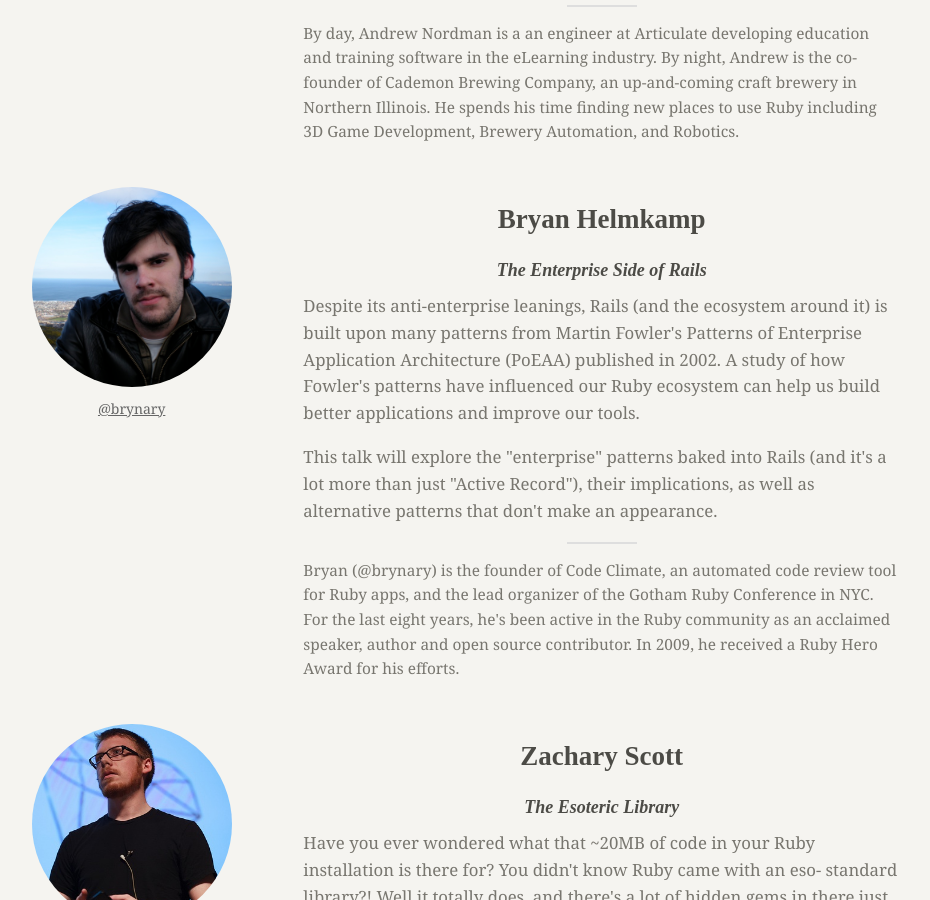
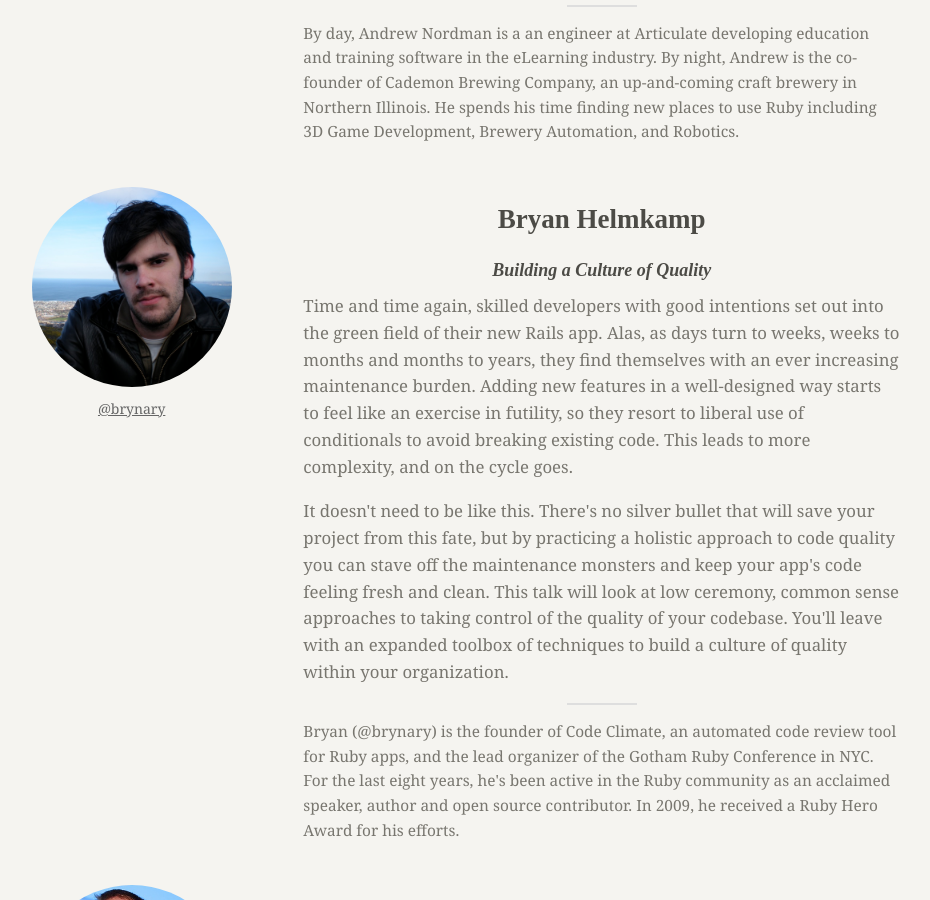
Before and after one commit to burlingtonruby/buruco2013, a Jekyll site: the page built from speakers.html, in a window 1280 px wide and 900 px high, scrolled down 5921 px. Shown: the whole window, without its empty margins (195-1125 px from the left). Built offline with Jekyll 4.4.1, drawn with Linux system fonts in a browser that asks for light colours; nearby versions of some CDN libraries; some of the changed text lies outside the part shown.

Commit message:
update bryan's talk

```diff
--- a/index.html
+++ b/index.html
@@ -108,7 +108,7 @@ text-align:left;" ></div>
           <div class="speaker-frame"><img src="images/speakers/bryan.jpg"
             alt="Bryan Helmkamp"></div>
           <p>Bryan Helmkamp</p>
-          <p><em><a href="/speakers.html#bryan">The Enterprise Side of Rails</a></em></p>
+          <p><em><a href="/speakers.html#bryan">Building a Culture of Quality</a></em></p>
         </div>
         <div class="four columns speaker">
           <div class="speaker-frame"><img src="images/speakers/zachary.jpg"
--- a/speakers.html
+++ b/speakers.html
@@ -74,7 +74,7 @@ meta_keywords: burlington, ruby, conference, vermont, rails, ruby on rails, spea
         <tr>
           <td>2:00pm - 2:30pm</td>
           <td><strong>Brian Cardarella</strong><br><a href='#brian'>Real-Time Rails</a></td>
-          <td><strong>Bryan Helmkamp</strong><br><a href='#bryan'>The Enterprise Side of Rails</a></td>
+          <td><strong>Bryan Helmkamp</strong><br><a href='#bryan'>Building a Culture of Quality</a></td>
         </tr>
         <tr>
           <td>3:00pm - 3:30pm</td>
@@ -268,16 +268,22 @@ meta_keywords: burlington, ruby, conference, vermont, rails, ruby on rails, spea
         </div>
         <div class="eight columns">
           <h3>Bryan Helmkamp</h3><br />
-          <h4><em>The Enterprise Side of Rails</em></h4>
-          <p>Despite its anti-enterprise leanings, Rails (and the ecosystem
-          around it) is built upon many patterns from Martin Fowler's Patterns
-          of Enterprise Application Architecture (PoEAA) published in 2002. A
-          study of how Fowler's patterns have influenced our Ruby ecosystem can
-          help us build better applications and improve our tools.</p>
+          <h4><em>Building a Culture of Quality</em></h4>
+          <p>Time and time again, skilled developers with good intentions set out
+          into the green field of their new Rails app. Alas, as days turn to
+          weeks, weeks to months and months to years, they find themselves with
+          an ever increasing maintenance burden. Adding new features in a
+          well-designed way starts to feel like an exercise in futility, so they
+          resort to liberal use of conditionals to avoid breaking existing code.
+          This leads to more complexity, and on the cycle goes.</p>
 
-          <p>This talk will explore the "enterprise" patterns baked into Rails (and
-          it's a lot more than just "Active Record"), their implications, as
-          well as alternative patterns that don't make an appearance.</p>
+          <p>It doesn't need to be like this. There's no silver bullet that will
+          save your project from this fate, but by practicing a holistic
+          approach to code quality you can stave off the maintenance monsters
+          and keep your app's code feeling fresh and clean. This talk will look
+          at low ceremony, common sense approaches to taking control of the
+          quality of your codebase. You'll leave with an expanded toolbox of
+          techniques to build a culture of quality within your organization.</p>
           <div class="small devider"></div>
           <p class="bio">Bryan (@brynary) is the founder of Code Climate, an automated code
           review tool for Ruby apps, and the lead organizer of the Gotham Ruby
```
